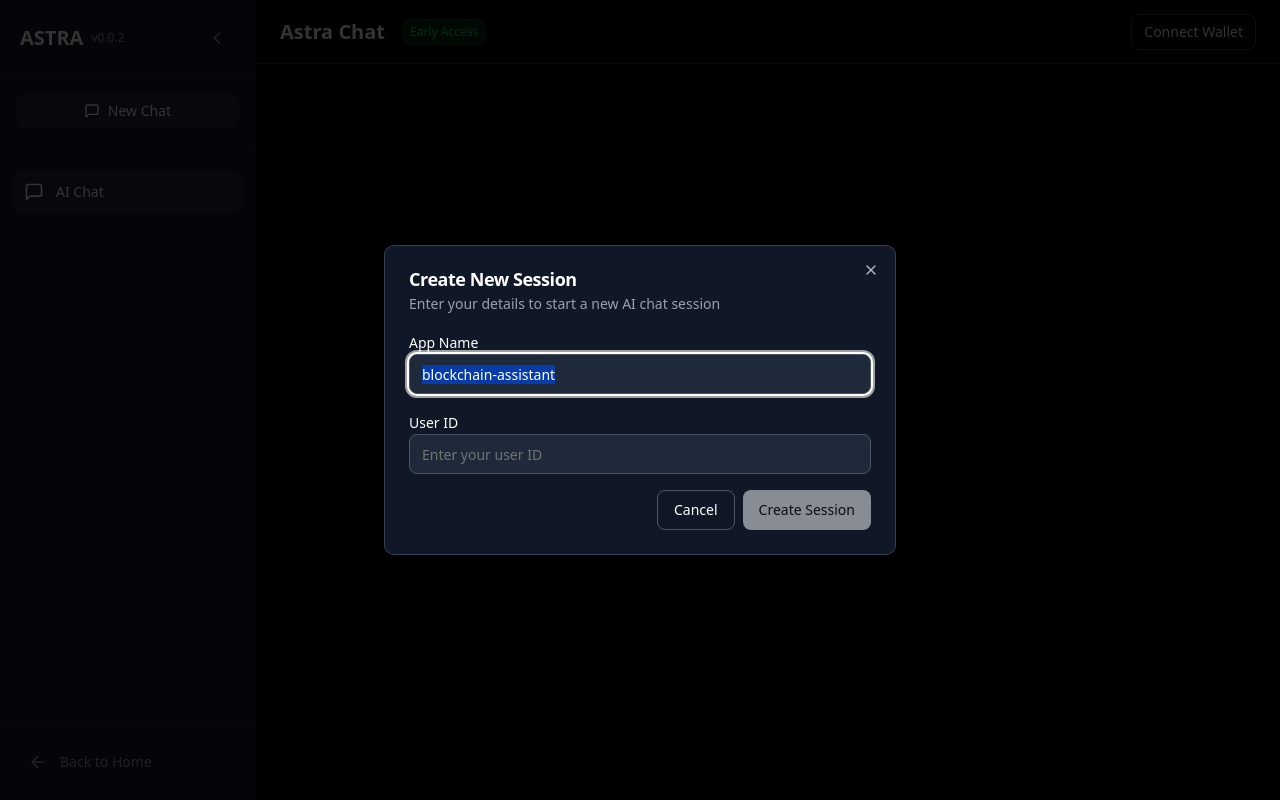
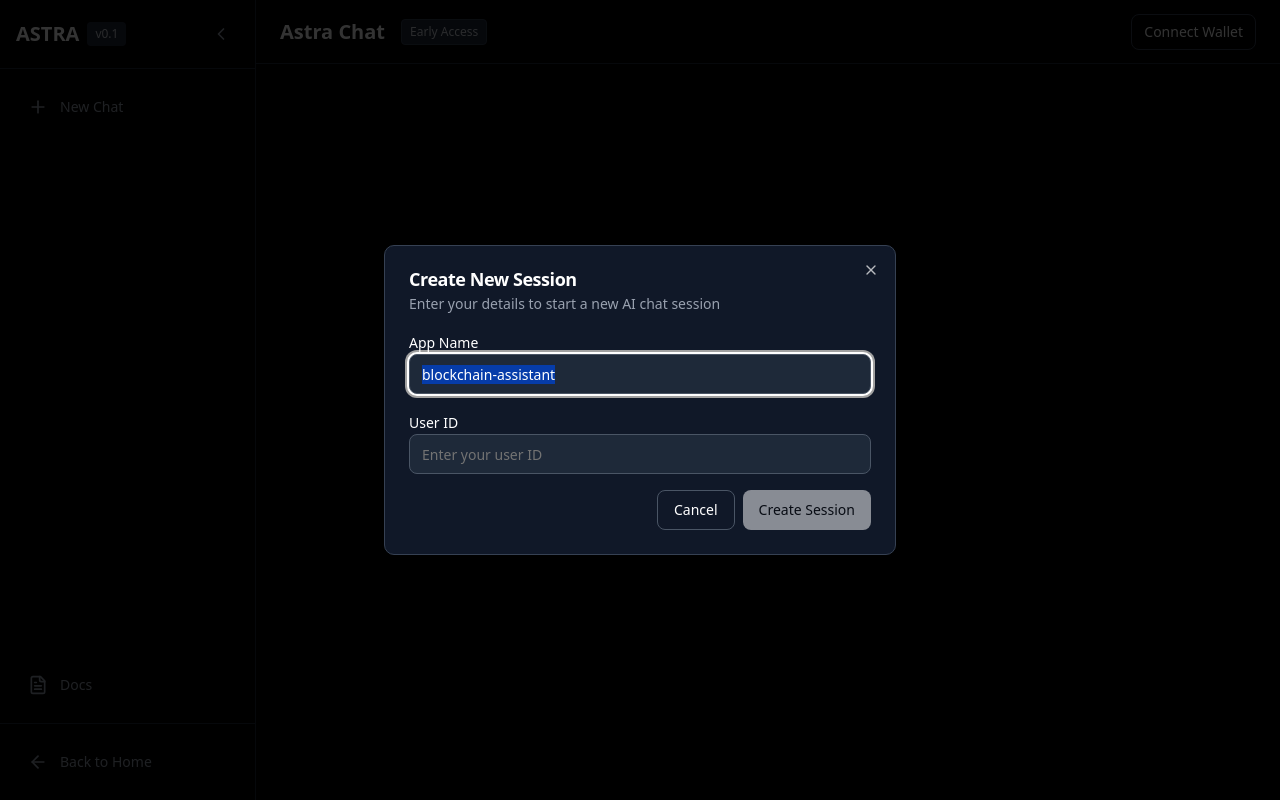
Before and after one commit to Spydiecy/Zap_Okx, a Next.js app in the folder frontend/: page /dashboard/ai-chat in a window 1280 px wide. Built offline with nearby package versions, Linux system fonts and the light colour scheme.

Commit message:
updated the ui/ux and layout of the ai chat

```diff
--- a/frontend/app/ai-chat/page.tsx
+++ b/frontend/app/ai-chat/page.tsx
@@ -479,7 +479,7 @@ export default function BlockchainAIChat() {
               <div
                 className={cn(
                   "w-8 h-8 rounded-full flex items-center justify-center flex-shrink-0",
-                  message.role === "assistant" ? "bg-gray-800" : "bg-blue-600",
+                  message.role === "assistant" ? "bg-gray-800" : "bg-white text-black",
                 )}
               >
                 {message.role === "assistant" ? <Bot className="w-4 h-4" /> : <User className="w-4 h-4" />}
--- a/frontend/app/dashboard/ai-chat/page.tsx
+++ b/frontend/app/dashboard/ai-chat/page.tsx
@@ -358,7 +358,10 @@ export default function AstraChatPage() {
       <div className="flex-1 overflow-y-auto px-6 py-6">
         <div className="max-w-4xl mx-auto space-y-6">
           {messages.map((message) => (
-            <div key={message.id} className="flex items-start space-x-4">
+            <div key={message.id} className={cn(
+              "flex items-start space-x-4",
+              message.role === "user" ? "flex-row-reverse space-x-reverse" : ""
+            )}>
               <div
                 className={cn(
                   "w-8 h-8 rounded-full flex items-center justify-center flex-shrink-0",
@@ -367,15 +370,26 @@ export default function AstraChatPage() {
               >
                 {message.role === "assistant" ? <Bot className="w-4 h-4" /> : <User className="w-4 h-4" />}
               </div>
-              <div className="flex-1 space-y-2">
-                <div className="rounded-lg p-4 bg-gray-900/50 border border-gray-800">
+              <div className={cn(
+                "flex-1 space-y-2",
+                message.role === "user" ? "flex flex-col items-end" : ""
+              )}>
+                <div className={cn(
+                  "rounded-lg p-4 border border-gray-800",
+                  message.role === "user"
+                    ? "bg-white text-black max-w-xs ml-auto"
+                    : "bg-gray-900/50"
+                )}>
                   {message.isLoading ? (
                     <div className="flex items-center space-x-2">
                       <div className="animate-spin rounded-full h-4 w-4 border-b-2 border-white"></div>
                       <span className="text-gray-400">Thinking...</span>
                     </div>
                   ) : (
-                    <div className="whitespace-pre-wrap text-gray-100">{message.content}</div>
+                    <div className={cn(
+                      "whitespace-pre-wrap",
+                      message.role === "user" ? "text-black" : "text-gray-100"
+                    )}>{message.content}</div>
                   )}
 
                   {/* Show uploaded images for user messages */}
@@ -449,7 +463,7 @@ export default function AstraChatPage() {
               onChange={(e) => setInput(e.target.value)}
               onKeyPress={handleKeyPress}
               placeholder="Message Astra..."
-              className="w-full bg-gray-900 border-gray-700 text-white placeholder-gray-400 pr-20 py-4 text-base rounded-lg"
+              className="w-full bg-gray-900 border-gray-700 text-white placeholder-gray-500 pr-20 py-4 text-base rounded-lg focus:border-gray-600 focus:ring-0"
               disabled={isLoading}
             />
             <div className="absolute right-3 top-1/2 -translate-y-1/2 flex items-center space-x-2">
@@ -472,7 +486,7 @@ export default function AstraChatPage() {
                 onClick={sendMessage}
                 disabled={isLoading || (!input.trim() && uploadedFiles.length === 0)}
                 size="sm"
-                className="bg-white text-black hover:bg-gray-200"
+                className="bg-white text-black hover:bg-gray-200 border-0"
               >
                 <Send className="w-4 h-4" />
               </Button>
--- a/frontend/app/dashboard/layout.tsx
+++ b/frontend/app/dashboard/layout.tsx
@@ -35,7 +35,7 @@ export default function DashboardLayout({
         <header className="h-16 border-b border-gray-800 flex items-center justify-between px-6 bg-black/90 backdrop-blur-sm">
           <div className="flex items-center space-x-4">
             <h1 className="text-xl font-bold">Astra Chat</h1>
-            <span className="text-xs bg-green-500/20 text-green-400 px-2 py-1 rounded-full border border-green-500/30">
+            <span className="text-xs bg-gray-800 text-gray-300 px-2 py-1 rounded border border-gray-700">
               Early Access
             </span>
           </div>
--- a/frontend/components/dashboard/sidebar.tsx
+++ b/frontend/components/dashboard/sidebar.tsx
@@ -3,9 +3,11 @@
 import Link from "next/link"
 import { usePathname } from "next/navigation"
 import {
-  ChevronLeft,
   MessageSquare,
-  ArrowLeft
+  Plus,
+  FileText,
+  ArrowLeft,
+  ChevronLeft
 } from "lucide-react"
 import { cn } from "@/lib/utils"
 
@@ -25,17 +27,24 @@ export function DashboardSidebar({ open, setOpen }: DashboardSidebarProps) {
     }
   ]
 
+  const handleNewChat = () => {
+    // Clear chat history and redirect to ai-chat
+    if (typeof window !== 'undefined') {
+      window.location.href = '/dashboard/ai-chat'
+    }
+  }
+
   return (
     <div className={cn(
-      "fixed h-full bg-gray-900 border-r border-gray-800 transition-all duration-300 z-20",
+      "fixed left-0 top-0 h-full bg-black border-r border-gray-800 flex flex-col transition-all duration-300",
       open ? "w-64" : "w-16"
     )}>
       <div className="flex flex-col h-full">
         {/* Header */}
-        <div className="flex items-center justify-between p-5 border-b border-gray-800">
+        <div className="flex items-center justify-between p-4 border-b border-gray-800">
           <div className={cn("flex items-center", !open && "hidden")}>
             <span className="text-xl font-bold text-white">ASTRA</span>
-            <span className="text-xs ml-2 text-gray-400">v0.0.2</span>
+            <span className="text-xs ml-2 px-2 py-1 bg-gray-800 text-gray-300 rounded">v0.1</span>
           </div>
           <button
             onClick={() => setOpen(!open)}
@@ -46,49 +55,61 @@ export function DashboardSidebar({ open, setOpen }: DashboardSidebarProps) {
         </div>
 
         {/* New Chat Button */}
-        {open && (
-          <div className="p-4 border-b border-gray-800">
-            <button className="w-full flex items-center justify-center px-4 py-2 bg-gray-800 hover:bg-gray-700 rounded-lg transition-colors text-white text-sm">
-              <MessageSquare className="h-4 w-4 mr-2" />
-              New Chat
-            </button>
-          </div>
-        )}
-
-        {/* Navigation */}
-        <div className="flex-1 py-6 overflow-y-auto">
-          <nav className="px-3 space-y-1">
-            {routes.map((route) => (
-              <Link
-                key={route.href}
-                href={route.href}
+        <div className="p-4">
+          <button
+            onClick={handleNewChat}
             className={cn(
-                  "flex items-center px-3 py-3 text-sm rounded-lg transition-colors relative group",
-                  pathname === route.href
-                    ? "bg-gray-800 text-white"
-                    : "text-gray-400 hover:text-white hover:bg-gray-800",
+              "flex items-center px-3 py-3 text-sm text-gray-400 rounded-lg transition-colors hover:bg-gray-800 hover:text-white cursor-pointer group relative w-full",
               !open && "justify-center"
             )}
           >
-                <route.icon className="h-5 w-5" />
-                {open && <span className="ml-3">{route.label}</span>}
+            <Plus className="h-5 w-5" />
+            {open && <span className="ml-3">New Chat</span>}
 
             {!open && (
               <div className="absolute left-full ml-2 rounded-md px-2 py-1 bg-gray-800 text-xs text-white whitespace-nowrap opacity-0 group-hover:opacity-100 transition-opacity pointer-events-none border border-gray-700">
-                    {route.label}
+                New Chat
+              </div>
+            )}
+          </button>
+        </div>
+
+        {/* Navigation */}
+        <div className="flex-1 overflow-y-auto">
+          <nav className={cn("px-3 space-y-1", open ? "py-4" : "py-6")}>
+            {/* AI Chat navigation item removed */}
+          </nav>
+        </div>
+
+        {/* Docs Button */}
+        <div className="p-4">
+          <Link
+            href="/docs"
+            className={cn(
+              "flex items-center px-3 py-3 text-sm text-gray-400 rounded-lg transition-colors hover:bg-gray-800 hover:text-white cursor-pointer group relative",
+              !open && "justify-center"
+            )}
+          >
+            <FileText className="h-5 w-5" />
+            {open && <span className="ml-3">Docs</span>}
+
+            {!open && (
+              <div className="absolute left-full ml-2 rounded-md px-2 py-1 bg-gray-800 text-xs text-white whitespace-nowrap opacity-0 group-hover:opacity-100 transition-opacity pointer-events-none border border-gray-700">
+                Docs
               </div>
             )}
           </Link>
-            ))}
-          </nav>
         </div>
 
         {/* Back to Home */}
         <div className="p-4 border-t border-gray-800">
-          <Link href="/" className={cn(
+          <Link
+            href="/"
+            className={cn(
               "flex items-center px-3 py-3 text-sm text-gray-400 rounded-lg transition-colors hover:bg-gray-800 hover:text-white cursor-pointer group relative",
               !open && "justify-center"
-          )}>
+            )}
+          >
             <ArrowLeft className="h-5 w-5" />
             {open && <span className="ml-3">Back to Home</span>}
 
--- a/frontend/components/session-modal.tsx
+++ b/frontend/components/session-modal.tsx
@@ -44,11 +44,22 @@ export function SessionModal({ isOpen, onClose, onSessionCreated }: SessionModal
       })
 
       if (!response.ok) {
-        const errorData = await response.json()
-        throw new Error(errorData.error || `HTTP error! status: ${response.status}`)
+        let errorMessage = `HTTP error! status: ${response.status}`
+        try {
+          const errorData = await response.json()
+          errorMessage = errorData.error || errorMessage
+        } catch (parseError) {
+          errorMessage = response.statusText || errorMessage
+        }
+        throw new Error(errorMessage)
       }
 
-      const sessionData = await response.json()
+      let sessionData
+      try {
+        sessionData = await response.json()
+      } catch (parseError) {
+        throw new Error("Invalid response format from server")
+      }
 
       // Store in localStorage
       localStorage.setItem("sessionId", sessionData.id)
```
Also changed, not shown: 1 other file (tests, documents, lock files or other folders). Lines whose indentation alone changed are shown as unchanged.
